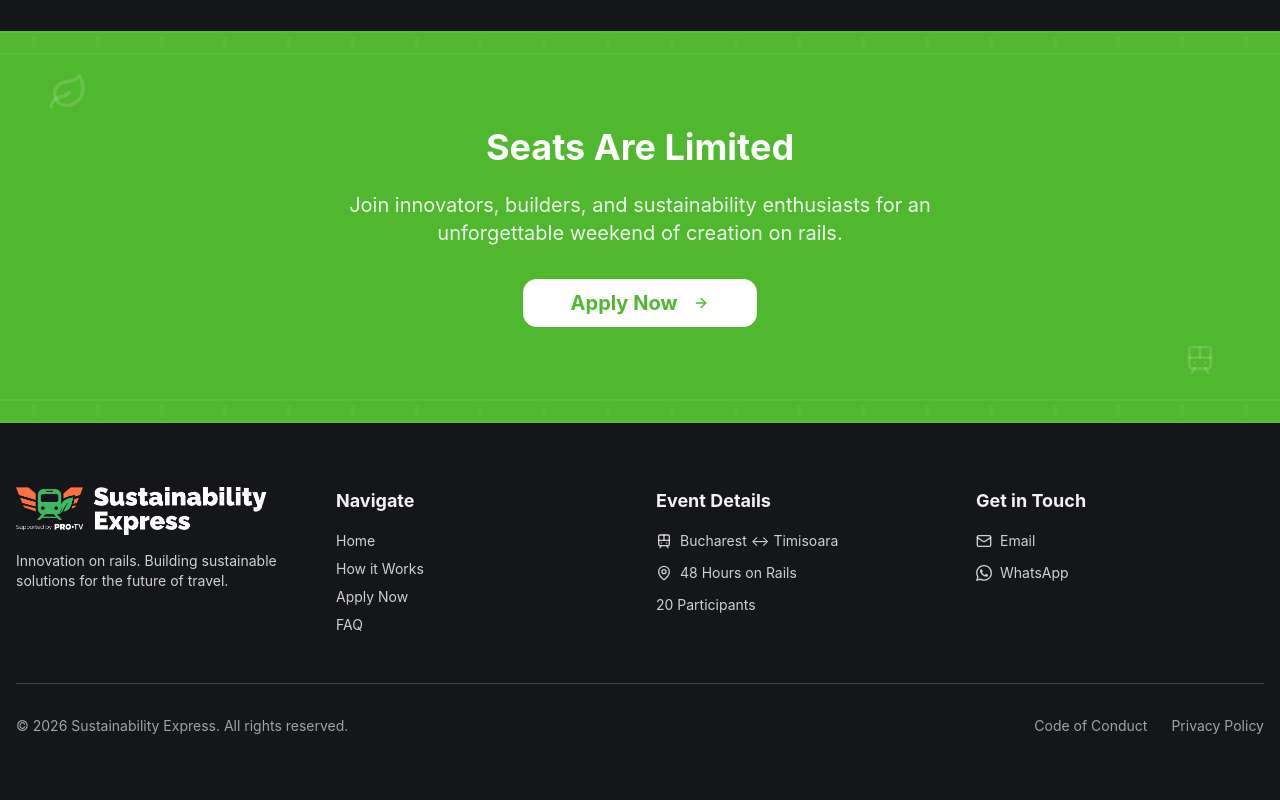
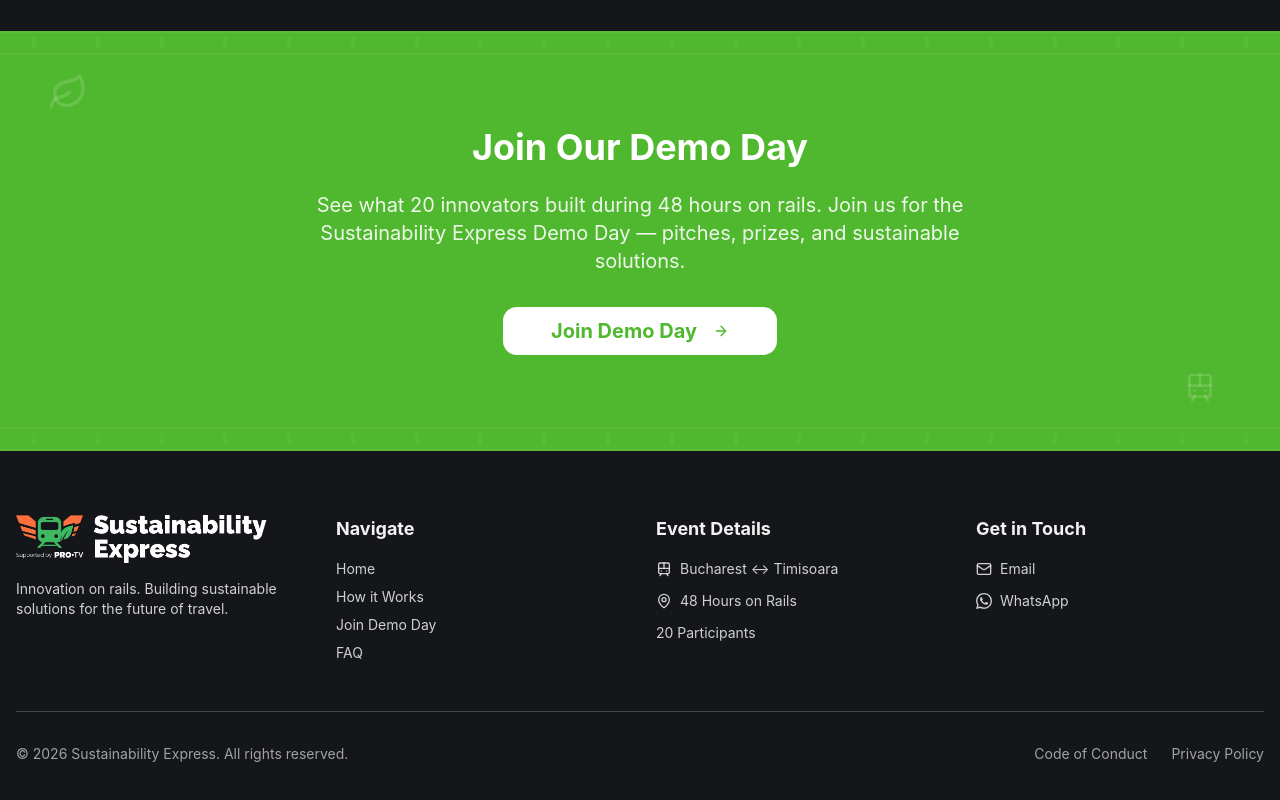
Before and after one commit to KickstartRomania/SustainabilityExpress, a React (Vite) app: page / in a window 1280 px wide. Shown: the part 7297-8097 px from the top of the page. Built offline with nearby package versions, Linux system fonts and the light colour scheme.

Commit message:
Merge demo-day CTAs across site
Co-authored-by: KickstartRomania <225720623+KickstartRomania@users.noreply.github.com>

```diff
--- a/src/components/Footer.tsx
+++ b/src/components/Footer.tsx
@@ -30,9 +30,9 @@ const Footer = () => {
                 </Link>
               </li>
               <li>
-                <Link to="/apply" className="text-white/80 hover:text-white transition-colors">
-                  Apply Now
-                </Link>
+                <a href="https://luma.com/lxs8xxfm" target="_blank" rel="noopener noreferrer" className="text-white/80 hover:text-white transition-colors">
+                  Join Demo Day
+                </a>
               </li>
               <li>
                 <Link to="/faq" className="text-white/80 hover:text-white transition-colors">
--- a/src/components/Navigation.tsx
+++ b/src/components/Navigation.tsx
@@ -82,9 +82,9 @@ const Navigation = () => {
               ))}
               <div className="pt-4">
                 <Button asChild className="btn-hero w-full">
-                  <Link to="/apply" onClick={() => setIsOpen(false)}>
-                    Apply Now
-                  </Link>
+                  <a href="https://luma.com/lxs8xxfm" target="_blank" rel="noopener noreferrer" onClick={() => setIsOpen(false)}>
+                    Join Demo Day
+                  </a>
                 </Button>
               </div>
             </div>
--- a/src/pages/Agenda.tsx
+++ b/src/pages/Agenda.tsx
@@ -167,9 +167,9 @@ const Agenda = () => {
               Pack light, think big, and prepare for 48 hours of innovation on rails.
             </p>
             <Button asChild className="btn-hero text-xl px-12 py-6">
-              <Link to="/apply">
-                Apply Now <ArrowRight className="ml-2 h-6 w-6" />
-              </Link>
+              <a href="https://luma.com/lxs8xxfm" target="_blank" rel="noopener noreferrer">
+                Join Demo Day <ArrowRight className="ml-2 h-6 w-6" />
+              </a>
             </Button>
           </div>
         </div>
--- a/src/pages/FAQ.tsx
+++ b/src/pages/FAQ.tsx
@@ -79,9 +79,9 @@ const FAQ = () => {
             </p>
             <div className="flex flex-col sm:flex-row gap-4 justify-center">
               <Button asChild className="btn-hero">
-                <Link to="/apply">
-                  Apply Now <ArrowRight className="ml-2 h-5 w-5" />
-                </Link>
+                <a href="https://luma.com/lxs8xxfm" target="_blank" rel="noopener noreferrer">
+                  Join Demo Day <ArrowRight className="ml-2 h-5 w-5" />
+                </a>
               </Button>
               <Button variant="outline" size="lg">
                 Contact Us
--- a/src/pages/HowItWorks.tsx
+++ b/src/pages/HowItWorks.tsx
@@ -253,9 +253,9 @@ const HowItWorks = () => {
               Join us for an unforgettable weekend of innovation, collaboration, and sustainable impact.
             </p>
             <Button asChild className="btn-hero text-xl px-12 py-6">
-              <Link to="/apply">
-                Start Your Application <ArrowRight className="ml-2 h-6 w-6" />
-              </Link>
+              <a href="https://luma.com/lxs8xxfm" target="_blank" rel="noopener noreferrer">
+                Join Demo Day <ArrowRight className="ml-2 h-6 w-6" />
+              </a>
             </Button>
           </div>
         </div>
--- a/src/pages/Index.tsx
+++ b/src/pages/Index.tsx
@@ -1009,14 +1009,14 @@ Our first journey takes place on a train from Bucharest to Timișoara and back.
       }} />
 
         <div className="container mx-auto px-4 text-center relative z-10">
-          <h2 className="text-4xl font-bold text-white mb-6">Seats Are Limited</h2>
+          <h2 className="text-4xl font-bold text-white mb-6">Join Our Demo Day</h2>
           <p className="text-xl text-white/90 mb-8 max-w-2xl mx-auto">
-            Join innovators, builders, and sustainability enthusiasts for an unforgettable weekend of creation on rails.
+            See what 20 innovators built during 48 hours on rails. Join us for the Sustainability Express Demo Day — pitches, prizes, and sustainable solutions.
           </p>
           <Button asChild size="lg" className="bg-white text-primary hover:bg-white/90 text-xl px-12 py-6 font-bold group">
-            <Link to="/apply">
-              Apply Now <ArrowRight className="ml-2 h-6 w-6 group-hover:translate-x-1 transition-transform" />
-            </Link>
+            <a href="https://luma.com/lxs8xxfm" target="_blank" rel="noopener noreferrer">
+              Join Demo Day <ArrowRight className="ml-2 h-6 w-6 group-hover:translate-x-1 transition-transform" />
+            </a>
           </Button>
         </div>
       </section>
--- a/src/pages/Logistics.tsx
+++ b/src/pages/Logistics.tsx
@@ -203,9 +203,9 @@ const Logistics = () => {
               All set with logistics? Time to secure your seat on the most innovative train journey in Romania.
             </p>
             <Button asChild className="btn-hero text-xl px-12 py-6">
-              <Link to="/apply">
-                Apply Now <ArrowRight className="ml-2 h-6 w-6" />
-              </Link>
+              <a href="https://luma.com/lxs8xxfm" target="_blank" rel="noopener noreferrer">
+                Join Demo Day <ArrowRight className="ml-2 h-6 w-6" />
+              </a>
             </Button>
           </div>
         </div>
--- a/src/pages/Themes.tsx
+++ b/src/pages/Themes.tsx
@@ -110,9 +110,9 @@ const Themes = () => {
               Join us on the rails and help shape the future of sustainable transportation.
             </p>
             <Button asChild className="btn-hero text-xl px-12 py-6">
-              <Link to="/apply">
-                Start Building <ArrowRight className="ml-2 h-6 w-6" />
-              </Link>
+              <a href="https://luma.com/lxs8xxfm" target="_blank" rel="noopener noreferrer">
+                Join Demo Day <ArrowRight className="ml-2 h-6 w-6" />
+              </a>
             </Button>
           </div>
         </div>
```
